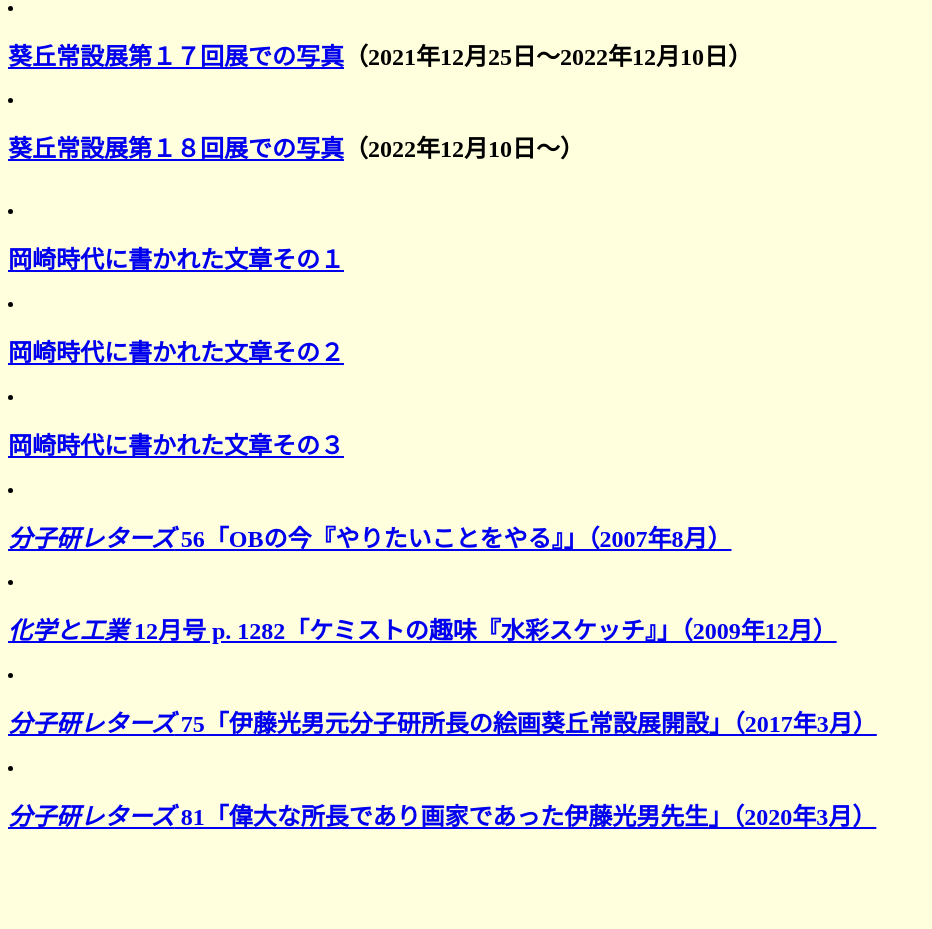
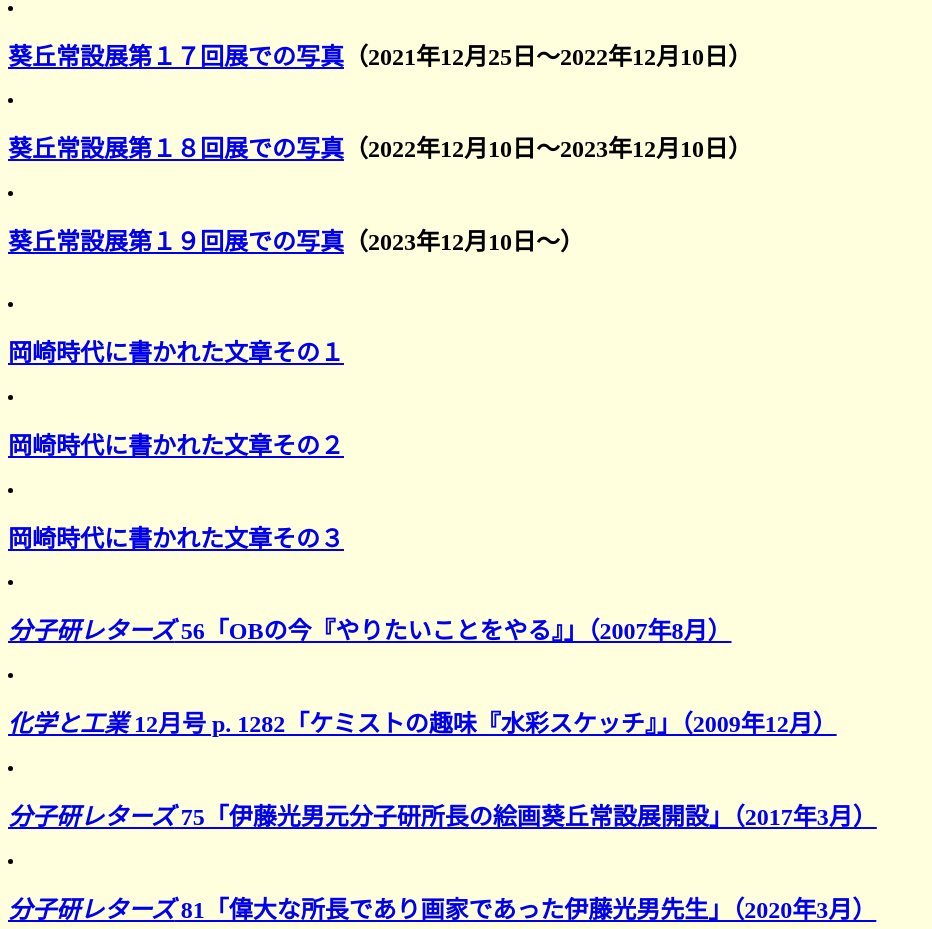
Before and after one commit to yuko-okamoto/homepage, a plain HTML site: page Ito/index.html in a window 1280 px wide. Shown: the part 2920-3849 px from the top of the page, without its empty margins (0-932 px from the left). Drawn offline with Linux system fonts and the light colour scheme.

Commit message:
Update index.html

```diff
--- a/Ito/index.html
+++ b/Ito/index.html
@@ -74,7 +74,8 @@
 （１月半ばから３月半ばまでは葵丘改装工事のため閉館） </H2>
 <LI><H2><A HREF="ito-kikyu16b.pdf" target="_blank">葵丘常設展第１６回展での写真（その２）</A>（2021年9月25日） </H2>
 <LI><H2><A HREF="ito-kikyu17.pdf" target="_blank">葵丘常設展第１７回展での写真</A>（2021年12月25日～2022年12月10日） </H2>
-<LI><H2><A HREF="ito-kikyu18.pdf" target="_blank">葵丘常設展第１８回展での写真</A>（2022年12月10日～） </H2>
+<LI><H2><A HREF="ito-kikyu18.pdf" target="_blank">葵丘常設展第１８回展での写真</A>（2022年12月10日～2023年12月10日） </H2>
+<LI><H2><A HREF="ito-kikyu19.pdf" target="_blank">葵丘常設展第１９回展での写真</A>（2023年12月10日～） </H2>
 <BR>
 <LI><H2><A HREF="ito-dasoku-1.pdf" target="_blank">岡崎時代に書かれた文章その１</A> </H2>
 <LI><H2><A HREF="ito-dasoku-2.pdf" target="_blank">岡崎時代に書かれた文章その２</A> </H2>
```
